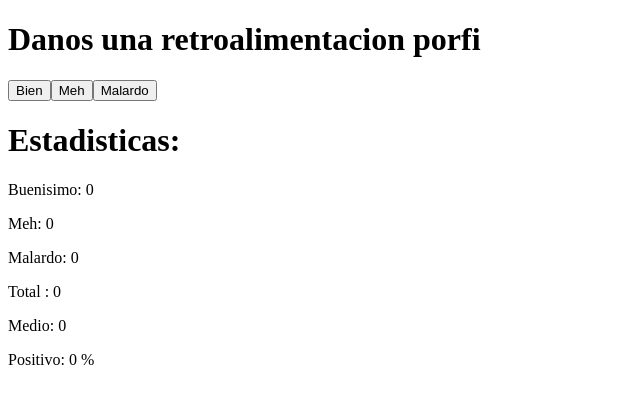
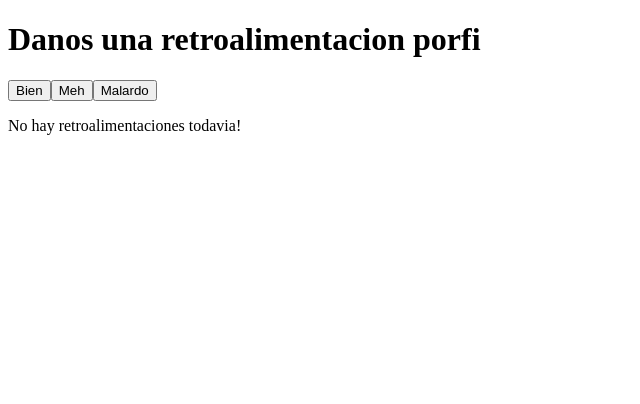
Before and after one commit to PersiiFRTL/Desarrollo_Web_React, a React (Vite) app in the folder part1/Unicafe/: page / in a window 1280 px wide. Shown: the top 404 px of the page, without its empty margins (0-640 px from the left). Built offline with nearby package versions, Linux system fonts and the light colour scheme.

Commit message:
Ejercicio 1.9 Done

```diff
--- a/part1/Unicafe/src/App.jsx
+++ b/part1/Unicafe/src/App.jsx
@@ -2,34 +2,16 @@ import { useState } from 'react'
 import Statics from './Components/Statics'
 
 const App = () => {
-  const [good, setGood] = useState(0)
-  const [neutral, setNeutral] = useState(0)
-  const [bad, setBad] = useState(0)
-
-const Goodcl = () => {
-  setGood(good +1)
-}
-
-const Neutralcl = () => {
-  setNeutral(neutral +1)
-}
-
-const Badcl = () => {
-  setBad(bad +1)
-}
-
-const getAll = () => good + neutral + bad
-const getMedio = () =>getAll()===0? 0 : (good - bad ) / getAll ()
-const getPositivo = () =>getAll()===0? 0 : good*100 / getAll()
-
-
+   const [good, setGood] = useState(0)
+   const [neutral, setNeutral] = useState(0)
+   const [bad, setBad] = useState(0)
 
   return (
     <div>
       <h1>Danos una retroalimentacion porfi</h1>
-      <button onClick={Goodcl}> Bien </button>
-      <button onClick={Neutralcl}> Meh </button>
-      <button onClick={Badcl}> Malardo </button>
+      <button onClick={() => setGood(good+1)} > Bien </button>
+      <button onClick={() => setNeutral(neutral+1)}> Meh </button>
+      <button onClick={() => setBad(bad+1)}> Malardo </button>
       <Statics good= {good} neutral ={neutral} bad= {bad} />
     </div>
   )
--- a/part1/Unicafe/src/Components/Statics.jsx
+++ b/part1/Unicafe/src/Components/Statics.jsx
@@ -2,6 +2,8 @@ import React from 'react'
 
 const Statics = ({good, neutral, bad}) => {
 const getAll = () => good + neutral + bad
+if (getAll() ===0){
+    return <p>No hay retroalimentaciones todavia!</p>}
 const getMedio = () =>getAll()===0? 0 : (good - bad ) / getAll ()
 const getPositivo = () =>getAll()===0? 0 : good*100 / getAll()
 
```
